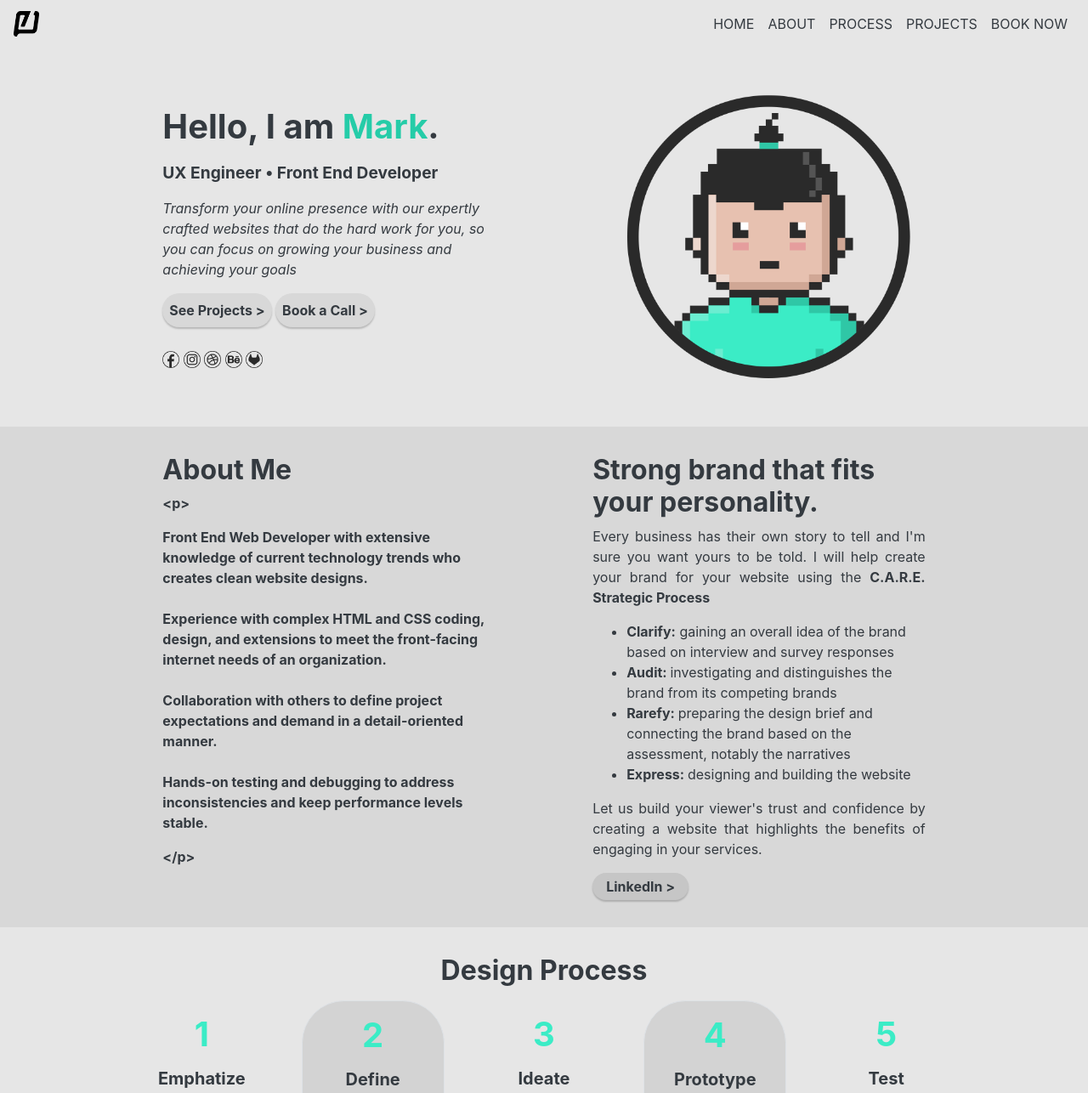
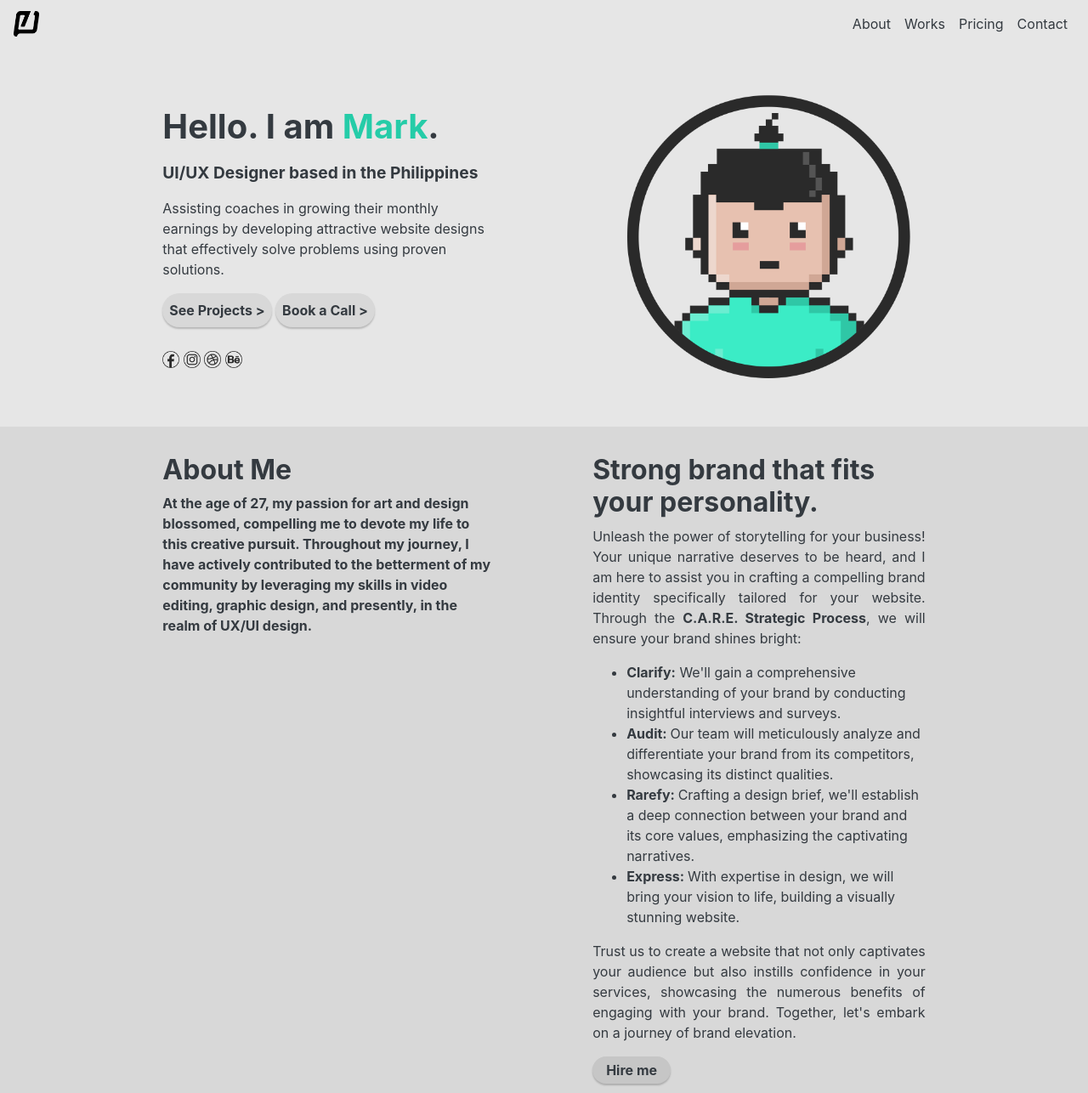
Before and after one commit to titopayns/themarkpayna, a plain HTML site: page index.html in a window 1280 px wide. Shown: the top 1286 px of the page at 85% size. Drawn offline with nearby package versions, Linux system fonts and the light colour scheme.

Commit message:
Add updates1

```diff
--- a/index.html
+++ b/index.html
@@ -24,26 +24,23 @@
 		<!-- Navigation Bar -->
 		<div class="Navigation sticky-top mb-5">
 			<nav class="navbar navbar-expand-lg navbar-light col-lg-12" id="home">
-			  <a href="#homepage" title="Official Logo of Mark Payna Designs"><img width="30" src="./images/logo.png"></a>
+			  <a href="#homepage" title="Official Logo of Sppodr Design"><img width="30" src="./images/logo.png"></a>
 			  <button class="navbar-toggler" type="button" data-toggle="collapse" data-target="#navbarNav" aria-controls="navbarNav" aria-expanded="false" aria-label="Toggle navigation">
 			    <span class="navbar-toggler-icon"></span>
 			  </button>
 			  <div class="collapse navbar-collapse" id="navbarNav">
 			    <ul class="navbar-nav ml-auto">
 			      <li class="nav-item">
-			        <a class="nav-link text-dark" href="#homepage" title="Home">HOME<span class="sr-only">(current)</span></a>
+			        <a class="nav-link text-dark" href="#homepage" title="About">About<span class="sr-only">(current)</span></a>
 			      </li>
 			      <li class="nav-item">
-			        <a class="nav-link text-dark" href="#about" title="About Me">ABOUT</a>
+			        <a class="nav-link text-dark" href="#about" title="Works">Works</a>
 			      </li>
 				  <li class="nav-item">
-			        <a class="nav-link text-dark" href="#designProcess" title="Design Process">PROCESS</a>
+			        <a class="nav-link text-dark" href="#designProcess" title="Pricing">Pricing</a>
 			      </li>
 			      <li class="nav-item">
-			        <a class="nav-link text-dark" href="#projects" title="Projects">PROJECTS</a>
-			      </li>
-			      <li class="nav-item">
-			        <a class="nav-link text-dark" href="#book-now" title="Book Now">BOOK NOW</a>
+			        <a class="nav-link text-dark" href="#projects" title="Contact">Contact</a>
 			      </li>
 			    </ul>
 			  </div>
@@ -57,9 +54,9 @@
 			<div class="container-fluid col-12 mt-5" id="Hero2">
 				<div class="row justify-content-around col-10 offset-1">
 					<div class="col-lg-5 col-md-10 col-sm-12 d-sm-block d-lg-inline-block d-md-block align-content-center">
-						<h1 class="text-dark font-weight-bold d-lg-inline hero">Hello, I am <span class="Name">Mark</span>.</h1>
-						<p class="text-dark mt-3 phero">UX Engineer &#x2022; Front End Developer</p>
-						<p class="text-dark mt-3"><em>Transform your online presence with our expertly crafted websites that do the hard work for you, so you can focus on growing your business and achieving your goals</em></p>
+						<h1 class="text-dark font-weight-bold d-lg-inline hero">Hello. I am <span class="Name">Mark</span>.</h1>
+						<p class="text-dark mt-3 phero">UI/UX Designer based in the Philippines</p>
+						<p class="text-dark mt-3">Assisting coaches in growing their monthly earnings by developing attractive website designs that effectively solve problems using proven solutions.</p>
 
 						<div>
 							<a href="https://www.behance.net/titopayns" target="_blank"><button class="Button1 border-0 rounded-pill font-weight-bold text-dark p-2 mb-2">See Projects &gt;</button></a>
@@ -74,11 +71,7 @@
 								<a href="https://dribbble.com/themarkpayna" target="blank" title="Dribble"><img width="20" src="./images/dribbble.png" class="dribbble"></a>
 
 								<a href="https://www.behance.net/titopayns" target="_blank" title="Behance"><img width="20" src="./images/behance.png" class="behance"></a>
-
-								<a href="https://gitlab.com/markpayns" target="_blank" title="Gitlab"><img width="20" src="./images/gitlab.png" class="gitlab"></a>
 						</div>
-
-
 					</div>
 
 					<div class="col-lg-5 d-lg-inline-block d-md-none d-none align-content-center pl-5">
@@ -93,25 +86,23 @@
 				<div class="row justify-content-around col-10 offset-1">
 					<div class="col-lg-5 col-md-10 col-sm-12">
 						<h2 class="text-dark font-weight-bold">About Me</h2>
-						<p class="text-dark font-weight-bold">&lt;p&gt;</p>
-						<p class="text-dark font-weight-bold">Front End Web Developer with extensive knowledge of current technology trends who creates clean website designs. <br/> <br/>Experience with complex HTML and CSS coding, design, and extensions to meet the front-facing internet needs of an organization. <br/> <br/>Collaboration with others to define project expectations and demand in a detail-oriented manner. <br/> <br/>Hands-on testing and debugging to address inconsistencies and keep performance levels stable.</p>
-						<p class="text-dark font-weight-bold">&lt;/p&gt;</p>
+						<p class="text-dark font-weight-bold">At the age of 27, my passion for art and design blossomed, compelling me to devote my life to this creative pursuit. Throughout my journey, I have actively contributed to the betterment of my community by leveraging my skills in video editing, graphic design, and presently, in the realm of UX/UI design.</p>
 
 
 					</div>
 
 					<div class="text-dark col-lg-5 col-md-10 col-sm-12">
 						<h2 class="font-weight-bold">Strong brand that fits your personality.</h2>
-						<p class="font-weight-normal text-justify">Every business has their own story to tell and I'm sure you want yours to be told. I will help create your brand for your website using the <strong>C.A.R.E. Strategic Process</strong></p>
+						<p class="font-weight-normal text-justify">Unleash the power of storytelling for your business! Your unique narrative deserves to be heard, and I am here to assist you in crafting a compelling brand identity specifically tailored for your website. Through the <strong>C.A.R.E. Strategic Process</strong>, we will ensure your brand shines bright:</p>
 						<ul>
-							<li><strong>Clarify:</strong> gaining an overall idea of the brand based on interview and survey responses</li>
-							<li><strong>Audit: </strong> investigating and distinguishes the brand from its competing brands</li>
-							<li><strong>Rarefy: </strong> preparing the design brief and connecting the brand based on the assessment, notably the narratives</li>
-							<li><strong>Express: </strong> designing and building the website</li>
+							<li><strong>Clarify:</strong> We'll gain a comprehensive understanding of your brand by conducting insightful interviews and surveys.</li>
+							<li><strong>Audit: </strong> Our team will meticulously analyze and differentiate your brand from its competitors, showcasing its distinct qualities.</li>
+							<li><strong>Rarefy: </strong> Crafting a design brief, we'll establish a deep connection between your brand and its core values, emphasizing the captivating narratives.</li>
+							<li><strong>Express: </strong> With expertise in design, we will bring your vision to life, building a visually stunning website.</li>
 						</ul>
-						<p class="text-justify">Let us build your viewer's trust and confidence by creating a website that highlights the benefits of engaging in your services.</p>
+						<p class="text-justify">Trust us to create a website that not only captivates your audience but also instills confidence in your services, showcasing the numerous benefits of engaging with your brand. Together, let's embark on a journey of brand elevation.</p>
 
-						<a href="https://www.linkedin.com/in/markpaynaganan/" target="_blank" title="LinkedIn"><button class="Button2 border-0 rounded-pill font-weight-bold text-dark p-1 px-3">LinkedIn &gt;</button></a>
+						<a href="https://calendly.com/mark-payns/the-virtual-coffee" target="_blank" title="Hire Me"><button class="Button2 border-0 rounded-pill font-weight-bold text-dark p-1 px-3">Hire me</button></a>
 
 					</div>
 				</div>
@@ -211,6 +202,10 @@
 								<p class="Feedback"><em>Hired him to help me with my personal branding and he gave me such remarkable output! He is reliable and he fulfilled responsibilities with little supervision. I recommend him as an effective designer.</em></p>
 								<p class="fbFooter text-secondary"><em>Dessy L., Dessocials</em></p>
 							</div>
+							<div class="fbColumn">
+								<p class="Feedback"><em>I was very impressed with Mark's work. He revamped my old portfolio website into something that truly represents me -- simple and user-friendly. He made sure I am involved with every step he did but I let him decide what's best and he's done an amazing job. He also made me a fantastic logo. Working with him is an awesome experience and I am now more confident to offer my freelance and creative services!</em></p>
+								<p class="fbFooter text-secondary"><em>Algel B., Paws n Rec</em></p>
+							</div>
 						</div>
 					</div>
 				</div>
@@ -218,28 +213,28 @@
 
 			<!-- END OF TESTIMONIAL -->
 
-			<!-- CONTACT -->
+			<!-- CONTACT updated -->
 			<div id="book-now">
 				<div class="container-fluid col-12">
 					<h2 class="text-dark text-center col-md-12 col-sm-12 col-11 mx-auto mb-2 font-weight-bold">What are you waiting for?</h2>
 					<div class="row col-10 offset-1 text-dark">
 						<div class="col-lg-11 col-md-10 col-sm-12 mb-5 justify-content-center text-center mx-auto">
-							<p class="text-center mb-3">There is no time to waste! Book a call now and let us create your ideal website or landing page.</p>
+							<p class="text-center mb-3">Maximize your productivity! Don't delay any further—schedule a call today, and allow our team to assist you in crafting a meticulously tailored website or landing page that seamlessly addresses your concerns.</p>
 
-							<a href="https://calendly.com/mark-payns/the-10-minute-business" target="_blank" title="Book a Call"><button type="button" class="Button3 btn text-center text-dark border-0 rounded-pill pl-lg-5 pr-lg-5 font-weight-bold mx-auto" data-toggle="modal" data-target="#myModal">Book A Call Now!</button></a>
+							<a href="https://calendly.com/mark-payns/the-virtual-coffee" target="_blank" title="Hire me"><button type="button" class="Button3 btn text-center text-dark border-0 rounded-pill pl-lg-5 pr-lg-5 font-weight-bold mx-auto" data-toggle="modal" data-target="#myModal">Hire me now!</button></a>
 						</div>
 					</div>
 				</div>
 			</div>
 			<!-- END OF CONTACT -->
 
-			<!-- FOOTER -->
+			<!-- FOOTER updated -->
 			<div class="text-center">
 	        	<div class="container-fluid col-12 bg-dark">
 	        		<div class="row">
 	        			<div class="col-6 offset-3">
 	        			<footer class="text-center text-light">
-	        				<p class="footer text-secondary text-center">Copyright &#169; 2022 MarkPaynaDesigns. All rights reserved.</p>
+	        				<p class="footer text-secondary text-center">Copyright &#169; 2023 SpoodrDesign. All rights reserved.</p>
 	        			</footer>
 	        			</div>
 	        		</div>
```
